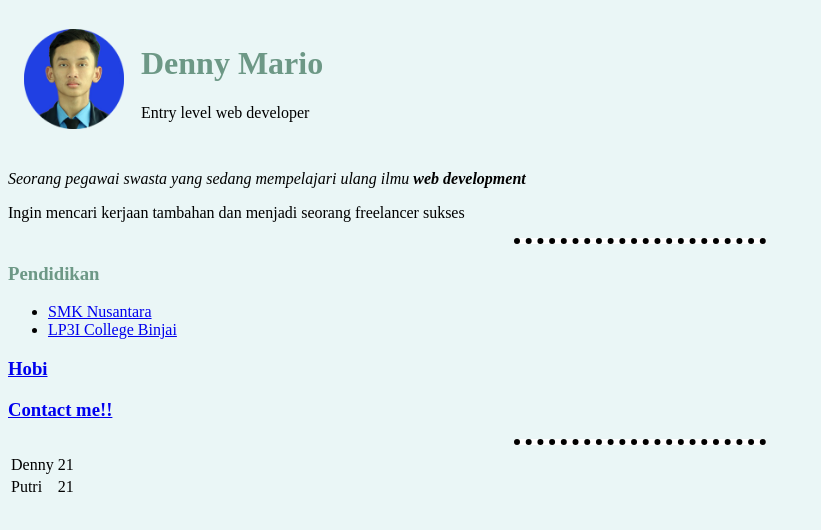
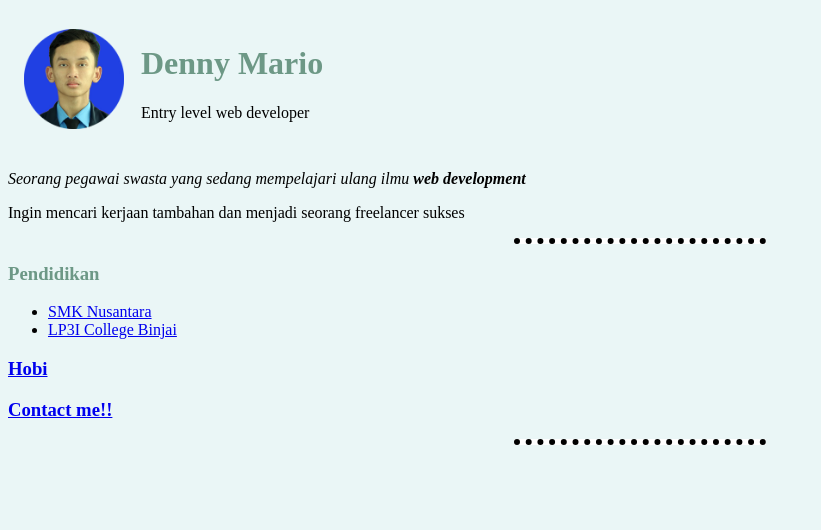
Before and after one commit to dennymario/CV, a plain HTML site: page index.html in a window 1280 px wide. Shown: the whole page, without its empty margins (0-821 px from the left). Drawn offline with Linux system fonts and the light colour scheme.

Commit message:
Delete tabel paling bawah

```diff
--- a/index.html
+++ b/index.html
@@ -30,17 +30,6 @@
   <h3><a href="hobi.html">Hobi</a></h3>
   <h3><a href="contact.html">Contact me!!</a></h3>
   <hr>
-<table>
-  <tr>
-    <td>Denny</td>
-    <td>21</td>
-  </tr>
-  <tr>
-    <td>Putri</td>
-    <td>21</td>
-  </tr>
-</table>
-
 </body>
 
 </html>
```
